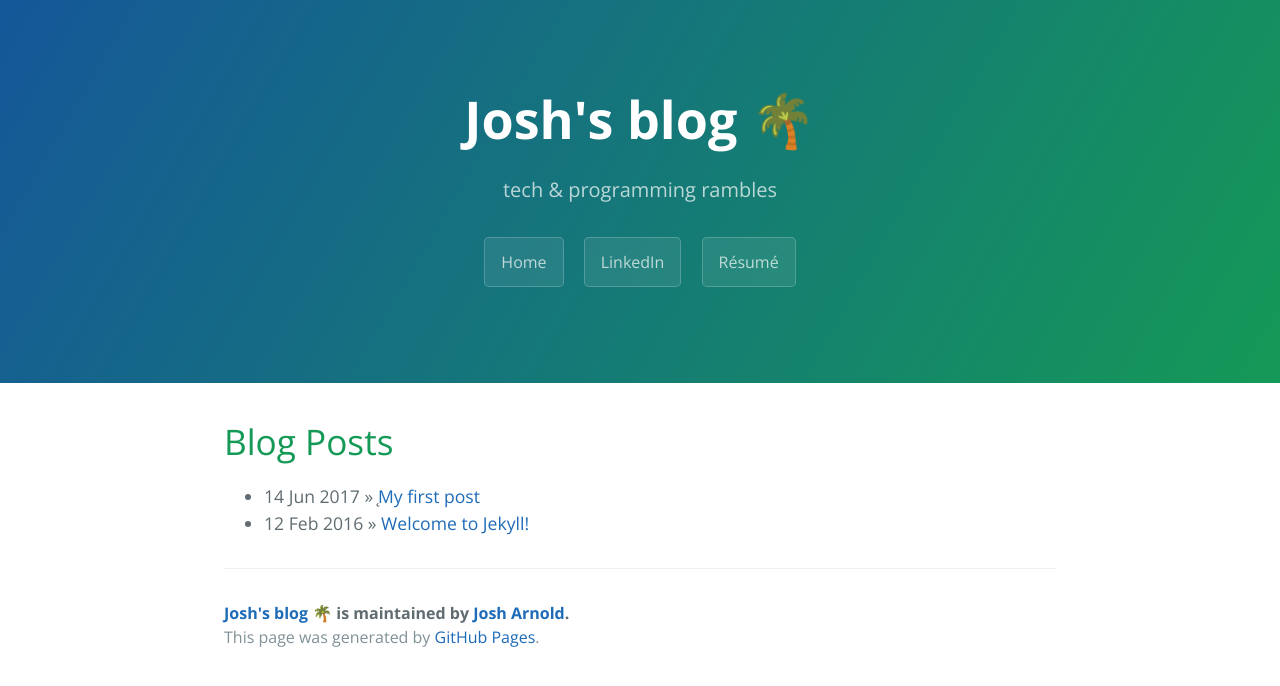
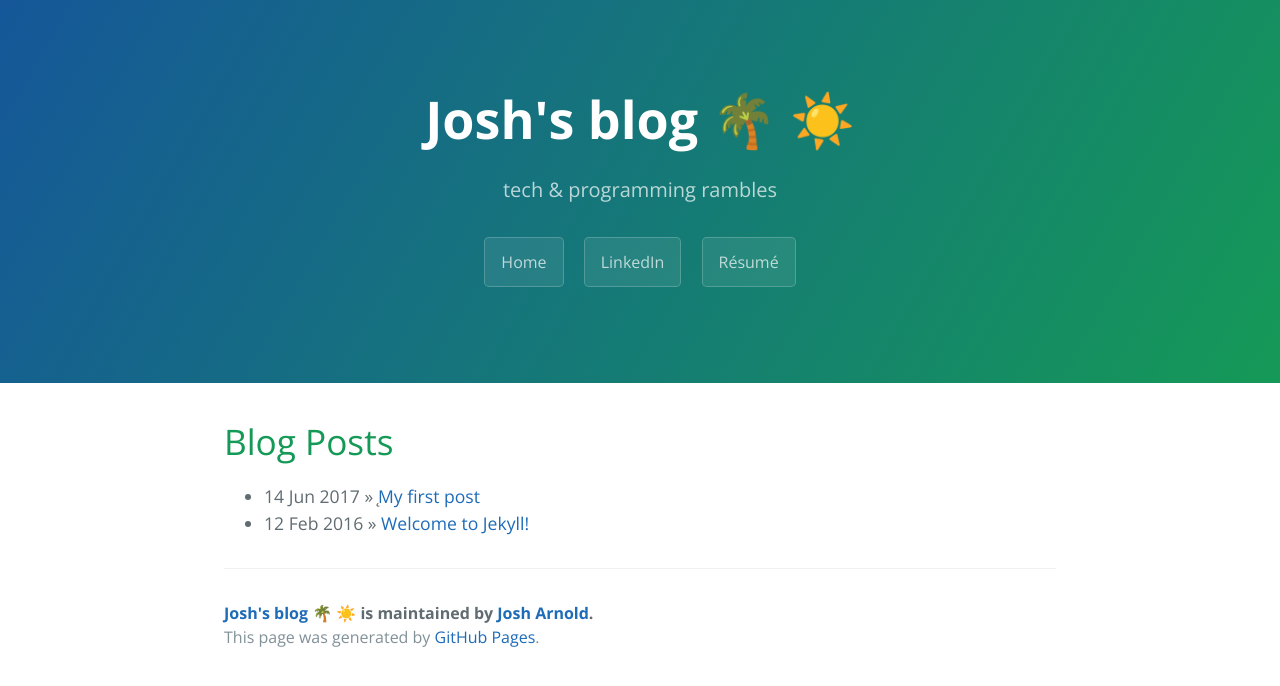
Before and after one commit to josharnoldjosh/josharnoldjosh.github.io, a Jekyll site: the page built from index.html, in a window 1280 px wide. Shown: the top 686 px of the page. Built offline with Jekyll 4.4.1, drawn with Linux system fonts in a browser that asks for light colours; the list of posts is cut into pages by our own code.

```diff
--- a/_config.yml
+++ b/_config.yml
@@ -1,5 +1,5 @@
 # Setup
-title:        Josh's blog 🌴
+title:        Josh's blog 🌴 ☀️
 tagline:      tech & programming rambles
 baseurl:      ""
 paginate:     1
@@ -7,7 +7,7 @@ paginate:     1
 # About/contact
 author:
   name:       Josh Arnold
-  url:        https://josharnoldjosh.github.io
+  url:        linkedin.com/in/josh-arnold-8854a2b0
 
 # Gems
 gems:
```
Also changed, not shown: 1 other file.
